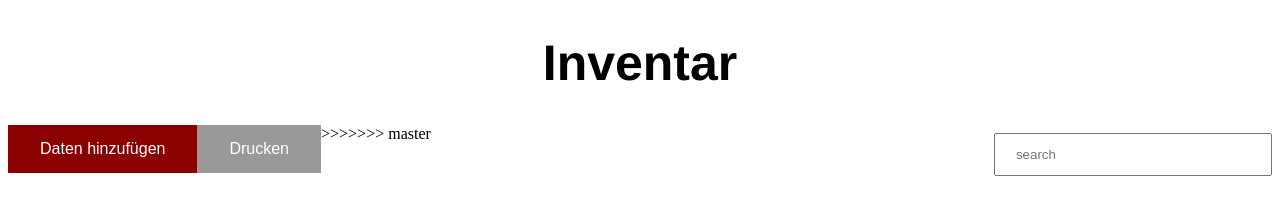
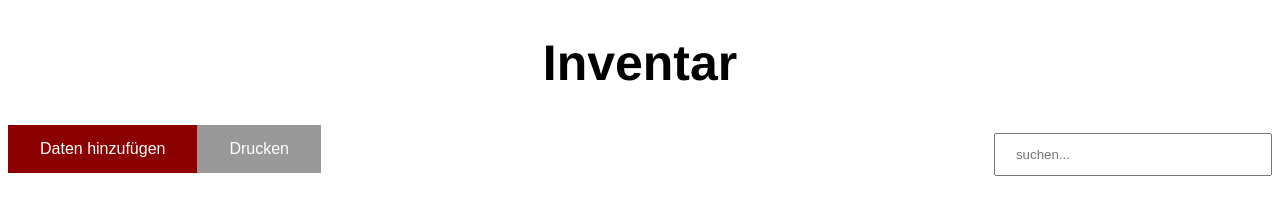
Before and after one commit to ozwoldFH/ozwoldFH.github.io, a plain HTML site: page index.html in a window 1280 px wide. Drawn offline with Linux system fonts and the light colour scheme; no server answers.

Commit message:
Change search to suchen...

```diff
--- a/index.html
+++ b/index.html
@@ -10,8 +10,7 @@
 <body>
 
 <h1>Inventar</h1>
-<input type="text" id="searchInput" onkeyup="updateSearch()" placeholder="search"/>
->>>>>>> master
+<input type="text" id="searchInput" onkeyup="updateSearch()" placeholder="suchen..."/>
 <button id="addDataButton" type="button" onclick="goToForm()">Daten hinzufügen</button>
 <button id="printButton" type="button" onclick="window.print();return false;">Drucken</button>
 <div>
```
